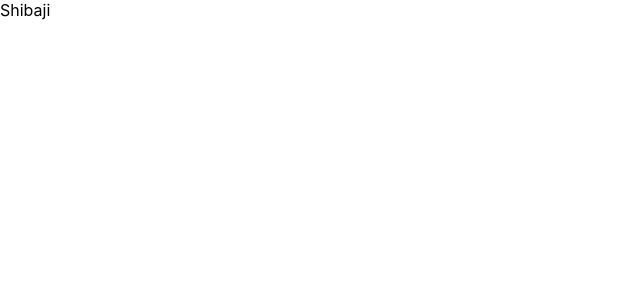
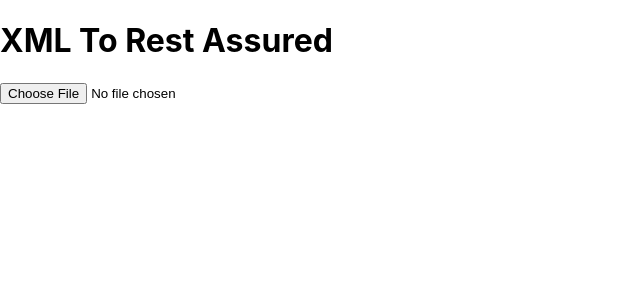
Before and after one commit to Shibaji121/xml-to-restassured, a React (Create React App) app: page / in a window 1280 px wide. Shown: the top 300 px of the page, without its empty margins (0-640 px from the left). Built offline with nearby package versions, Linux system fonts and the light colour scheme.

Commit message:
Read file implemented

```diff
--- a/src/App.js
+++ b/src/App.js
@@ -1,9 +1,31 @@
-import React from "react";
+import React, { useState } from "react";
 
 function App() {
+  const [file, setFile] = useState(null);
+  const [content, setContent] = useState(null);
+
+  const handleFileChange = async (e) => {
+    setFile(e.target.files[0]);
+    const file = e.target.files.item(0);
+    const text = await file.text();
+    setContent(text);
+  };
+
   return (
     <div className="App">
-      <div>Shibaji</div>
+      <h1>XML To Rest Assured</h1>
+      <div>
+        <input type="file" onChange={(e) => handleFileChange(e)} />
+      </div>
+      {file && (
+        <div>
+          <p>File Name: {file.name}</p>
+          <p>File Type: {file.type}</p>
+          <p>File Size: {file.size}</p>
+          <p>Last Modified: {file.lastModifiedDate.toDateString()}</p>
+          {content && <p>{content}</p>}
+        </div>
+      )}
     </div>
   );
 }
```
